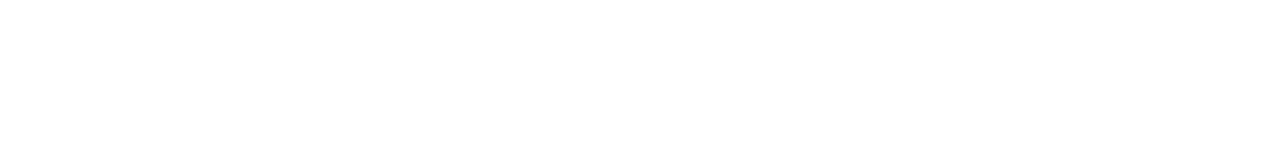
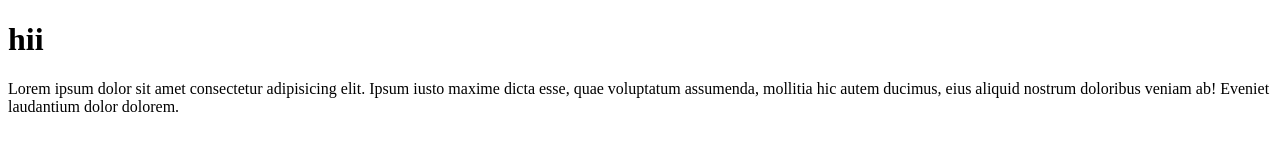
Before and after one commit to shubbhu-007/GIT_03, a plain HTML site: page index.html in a window 1280 px wide. Drawn offline with Linux system fonts and the light colour scheme.

Commit message:
added h1 and para

```diff
--- a/index.html
+++ b/index.html
@@ -6,6 +6,11 @@
     <title>Document</title>
 </head>
 <body>
-
+    <h1>
+        hii
+    </h1>
+<p>
+    Lorem ipsum dolor sit amet consectetur adipisicing elit. Ipsum iusto maxime dicta esse, quae voluptatum assumenda, mollitia hic autem ducimus, eius aliquid nostrum doloribus veniam ab! Eveniet laudantium dolor dolorem.
+</p>
 </body>
 </html>
```
